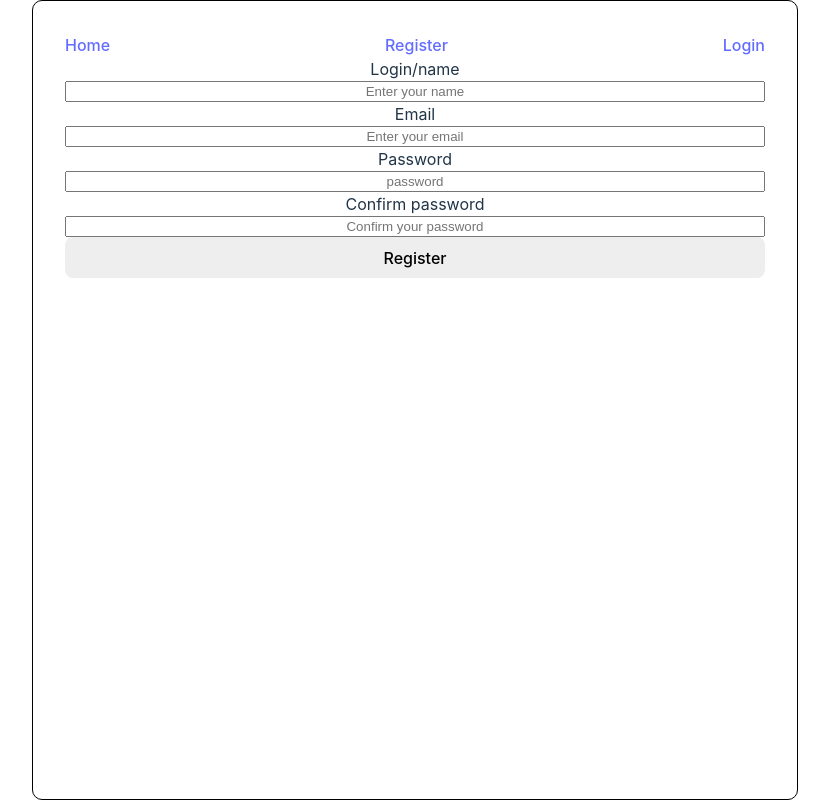
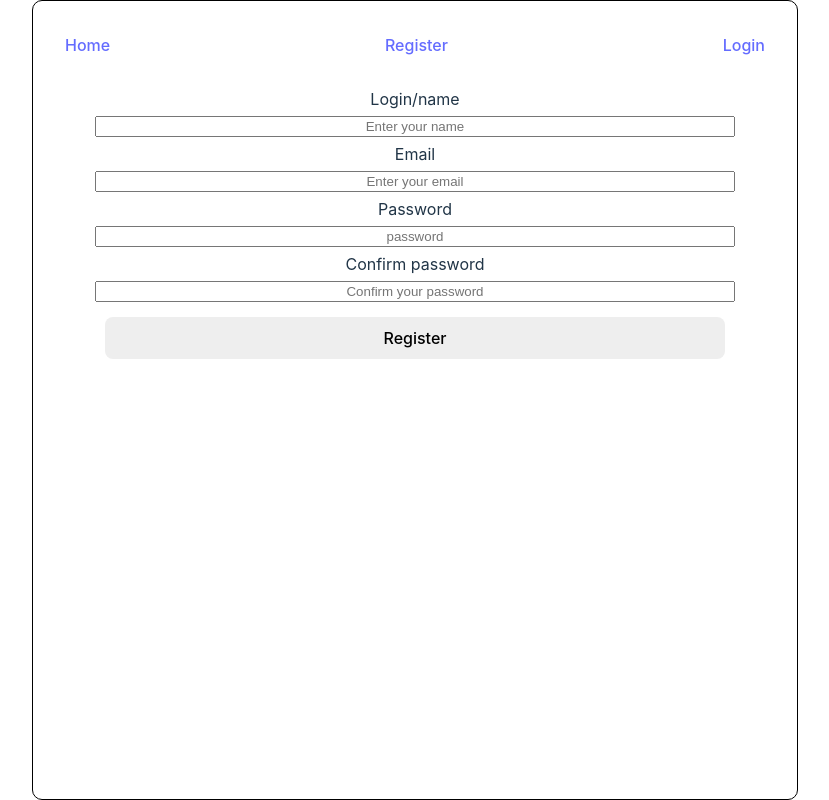
Before and after one commit to anitabaron/goit-react-hw-08, a React (Vite) app: page /register in a window 1280 px wide. Shown: the whole page, without its empty margins (225-1054 px from the left). Built offline with nearby package versions, Linux system fonts and the light colour scheme.

Commit message:
register and login feature

```diff
--- a/src/App.css
+++ b/src/App.css
@@ -47,8 +47,3 @@ h1 {
   margin: 0;
   margin-bottom: 50px;
 }
-
-form {
-  display: flex;
-  flex-direction: column;
-}
--- a/src/components/LoginForm.jsx
+++ b/src/components/LoginForm.jsx
@@ -1,8 +1,9 @@
-import { Field, Form, Formik } from "formik";
+import { ErrorMessage, Field, Form, Formik } from "formik";
 import { useDispatch } from "react-redux";
 import { logIn } from "../redux/auth/operations";
 import { useId } from "react";
 import * as Yup from "yup";
+import styles from "./LoginForm.module.css";
 
 export default function LoginForm() {
   const dispatch = useDispatch();
@@ -11,10 +12,7 @@ export default function LoginForm() {
 
   const logInSchema = Yup.object().shape({
     email: Yup.string().email("Invalid email").required("Required"),
-    password: Yup.string()
-      .min(8, "Password is too short")
-      .max(25, "Password is too long")
-      .required("Required"),
+    password: Yup.string().required("Required"),
   });
 
   const handleSubmit = (values, { resetForm }) => {
@@ -35,8 +33,7 @@ export default function LoginForm() {
         validationSchema={logInSchema}
         initialValues={{ email: "", password: "" }}
       >
-        {({ errors, touched }) => (
-          <Form>
+        <Form className={styles.form}>
           <label htmlFor="emailId">Email</label>
           <Field
             type="text"
@@ -44,8 +41,7 @@ export default function LoginForm() {
             placeholder="Enter your email"
             id={emailId}
           />
-            {errors.email && touched.email ? <div>{errors.email}</div> : null}
-
+          <ErrorMessage name="email" component="div" className={styles.error} />
           <label htmlFor="passwordId">Password</label>
           <Field
             type="password"
@@ -53,13 +49,14 @@ export default function LoginForm() {
             placeholder="Enter your password"
             id={passwordId}
           />
-            {errors.password && touched.password ? (
-              <div>{errors.password}</div>
-            ) : null}
+          <ErrorMessage
+            name="password"
+            component="div"
+            className={styles.error}
+          />
 
           <button type="submit">Login</button>
         </Form>
-        )}
       </Formik>
     </>
   );
--- /dev/null
+++ b/src/components/LoginForm.module.css
@@ -0,0 +1,15 @@
+.form {
+  margin: 30px;
+  display: flex;
+  flex-direction: column;
+  gap: 5px;
+}
+
+button {
+  padding: 10px;
+  margin: 10px;
+}
+
+.error {
+  color: red;
+}
--- a/src/components/RegisterForm.jsx
+++ b/src/components/RegisterForm.jsx
@@ -1,8 +1,9 @@
-import { Field, Form, Formik } from "formik";
+import { ErrorMessage, Field, Form, Formik } from "formik";
 import { register } from "../redux/auth/operations";
 import { useDispatch } from "react-redux";
 import { useId } from "react";
 import * as Yup from "yup";
+import styles from "./LoginForm.module.css";
 
 export default function RegisterForm() {
   const dispatch = useDispatch();
@@ -51,8 +52,7 @@ export default function RegisterForm() {
           confirmPassword: "",
         }}
       >
-        {({ errors, touched }) => (
-          <Form>
+        <Form className={styles.form}>
           <label htmlFor="nameId">Login/name</label>
           <Field
             type="text"
@@ -60,8 +60,7 @@ export default function RegisterForm() {
             placeholder="Enter your name"
             id={nameId}
           />
-            {errors.name && touched.name ? <div>{errors.name}</div> : null}
-
+          <ErrorMessage name="name" component="div" className={styles.error} />
           <label htmlFor="emailID">Email</label>
           <Field
             type="email"
@@ -69,7 +68,7 @@ export default function RegisterForm() {
             placeholder="Enter your email"
             id={emailId}
           />
-            {errors.email && touched.email ? <div>{errors.email}</div> : null}
+          <ErrorMessage name="email" component="div" className={styles.error} />
 
           <label htmlFor="passwordId">Password</label>
           <Field
@@ -78,9 +77,11 @@ export default function RegisterForm() {
             placeholder="password"
             id={passwordId}
           />
-            {errors.password && touched.password ? (
-              <div>{errors.password}</div>
-            ) : null}
+          <ErrorMessage
+            name="password"
+            component="div"
+            className={styles.error}
+          />
 
           <label htmlFor="">Confirm password</label>
           <Field
@@ -89,13 +90,14 @@ export default function RegisterForm() {
             placeholder="Confirm your password"
             id={passwordConfirmId}
           />
-            {errors.confirmPassword && touched.confirmPassword ? (
-              <div>{errors.confirmPassword}</div>
-            ) : null}
+          <ErrorMessage
+            name="password"
+            component="div"
+            className={styles.error}
+          />
 
           <button type="submit">Register</button>
         </Form>
-        )}
       </Formik>
     </>
   );
--- a/src/components/UserNav.jsx
+++ b/src/components/UserNav.jsx
@@ -1,14 +1,18 @@
-import { useDispatch } from "react-redux";
+import { useDispatch, useSelector } from "react-redux";
 import { logOut } from "../redux/auth/operations";
+import { selectUser } from "../redux/auth/selectors";
 
 export default function UserNav() {
   const dispatch = useDispatch();
+  const userName = useSelector(selectUser);
   const handleLogout = () => {
     dispatch(logOut());
   };
   return (
     <>
-      <div>Welcome nazwaUser</div>
+      <div>
+        Welcome <b>{userName.name}</b>
+      </div>
       <button onClick={handleLogout}>Logout</button>
     </>
   );
--- a/src/pages/Contacts.jsx
+++ b/src/pages/Contacts.jsx
@@ -1,16 +1,8 @@
-import { useEffect } from "react";
 import ContactForm from "../components/ContactForm";
 import ContactList from "../components/ContactList";
 import SearchBox from "../components/SearchBox";
-import { useDispatch } from "react-redux";
-import { fetchContacts } from "../redux/contacts/operations";
 
 export default function Contacts() {
-  const dispatch = useDispatch();
-
-  useEffect(() => {
-    dispatch(fetchContacts());
-  }, [dispatch]);
   return (
     <div>
       <h1>Phonebook</h1>
--- a/src/redux/contacts/operations.js
+++ b/src/redux/contacts/operations.js
@@ -1,7 +1,7 @@
 import { createAsyncThunk } from "@reduxjs/toolkit";
 import axios from "axios";
 
-// axios.defaults.baseURL = "https://connections-api.goit.global";
+axios.defaults.baseURL = "https://connections-api.goit.global";
 
 export const fetchContacts = createAsyncThunk(
   "contacts/fetchAll",
```
Lines whose indentation alone changed are shown as unchanged.
